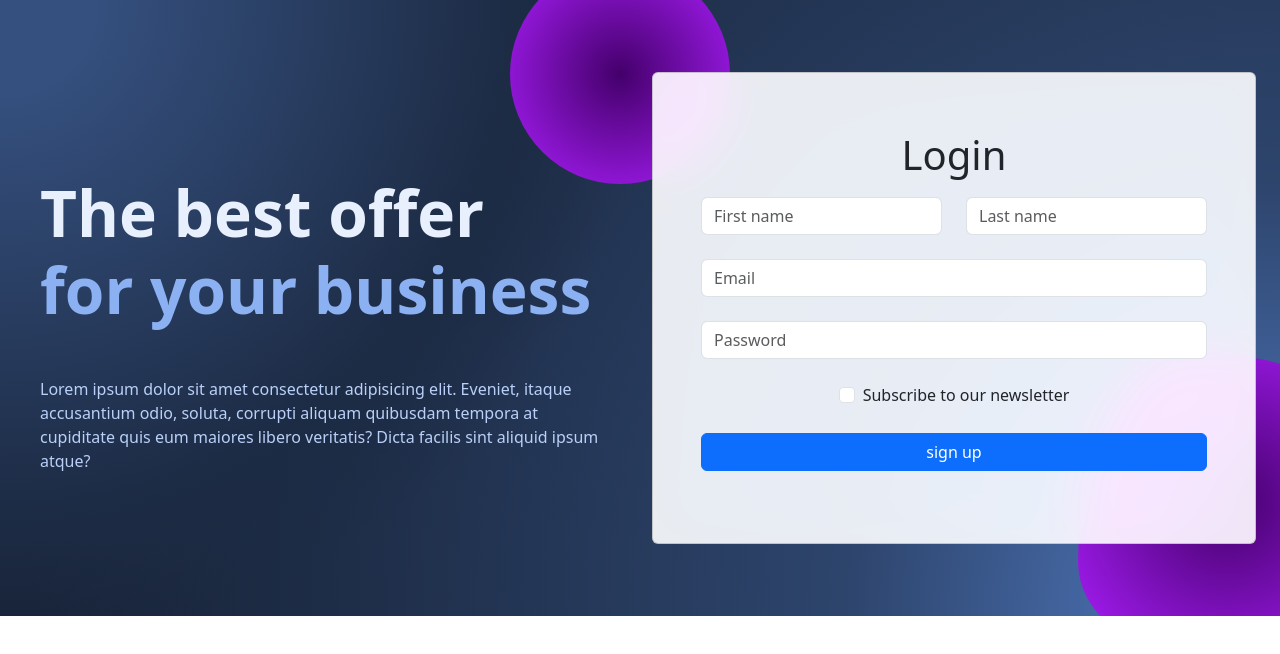
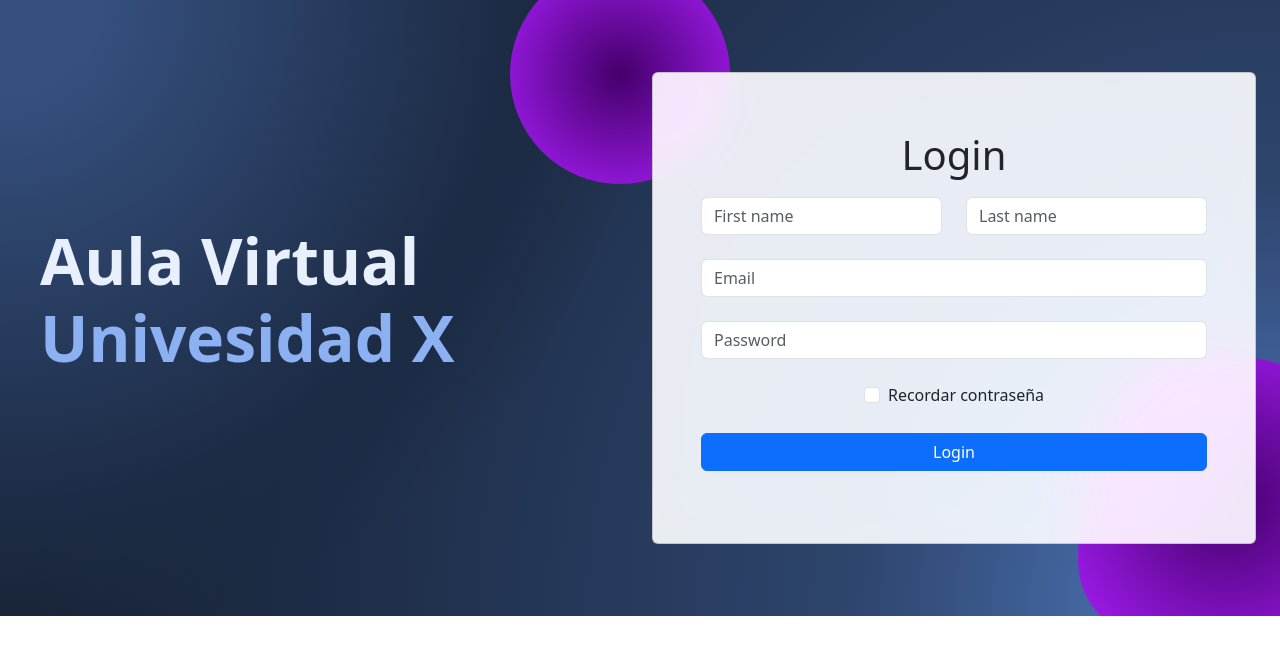
Before and after one commit to Edgar1120/proyecto-aula, a React (Create React App) app: page / in a window 1280 px wide. Shown: the top 654 px of the page. Built offline with nearby package versions, Linux system fonts and the light colour scheme.

Commit message:
actualizacion

```diff
--- a/src/Componentes/Login.jsx
+++ b/src/Componentes/Login.jsx
@@ -21,16 +21,13 @@ function Login() {
 
                 <MDBCol md='6' className='text-center text-md-start d-flex flex-column justify-content-center'>
 
-          <h1 className="my-5 display-3 fw-bold ls-tight px-3" style={{color: 'hsl(218, 81%, 95%)'}}>
-            The best offer <br />
-            <span style={{color: 'hsl(218, 81%, 75%)'}}>for your business</span>
+                    <h1 className="my-5 display-3 fw-bold ls-tight px-3" style={{ color: 'hsl(218, 81%, 95%)' }}>
+                        Aula Virtual <br />
+                        <span style={{ color: 'hsl(218, 81%, 75%)' }}>Univesidad X</span>
                     </h1>
 
-          <p className='px-3' style={{color: 'hsl(218, 81%, 85%)'}}>
-            Lorem ipsum dolor sit amet consectetur adipisicing elit.
-            Eveniet, itaque accusantium odio, soluta, corrupti aliquam
-            quibusdam tempora at cupiditate quis eum maiores libero
-            veritatis? Dicta facilis sint aliquid ipsum atque?
+                    <p className='px-3' style={{ color: 'hsl(218, 81%, 85%)' }}>
+
                     </p>
 
                 </MDBCol>
@@ -45,24 +42,22 @@ function Login() {
                             <h1 className="login-title">Login</h1>
                             <MDBRow>
                                 <MDBCol col='6'>
-                  <MDBInput wrapperClass='mb-4' placeholder='First name' id='form1' type='text'/>
+                                    <MDBInput wrapperClass='mb-4' placeholder='First name' id='form1' type='text' />
                                 </MDBCol>
 
                                 <MDBCol col='6'>
-                  <MDBInput wrapperClass='mb-4' placeholder='Last name' id='form2' type='text'/>
+                                    <MDBInput wrapperClass='mb-4' placeholder='Last name' id='form2' type='text' />
                                 </MDBCol>
                             </MDBRow>
 
-              <MDBInput wrapperClass='mb-4' placeholder='Email' id='form3' type='email'/>
-              <MDBInput wrapperClass='mb-4' placeholder='Password' id='form4' type='password'/>
+                            <MDBInput wrapperClass='mb-4' placeholder='Email' id='form3' type='email' />
+                            <MDBInput wrapperClass='mb-4' placeholder='Password' id='form4' type='password' />
 
                             <div className='d-flex justify-content-center mb-4'>
-                <MDBCheckbox name='flexCheck' value='' id='flexCheckDefault' label='Subscribe to our newsletter' />
+                                <MDBCheckbox name='flexCheck' value='' id='flexCheckDefault' label='Recordar contraseña' />
                             </div>
 
-              <MDBBtn className='w-100 mb-4' size='md'>sign up</MDBBtn>
-
-
+                            <MDBBtn className='w-100 mb-4' size='md'>Login</MDBBtn>
 
                         </MDBCardBody>
                     </MDBCard>
```
Lines whose indentation alone changed are shown as unchanged.
